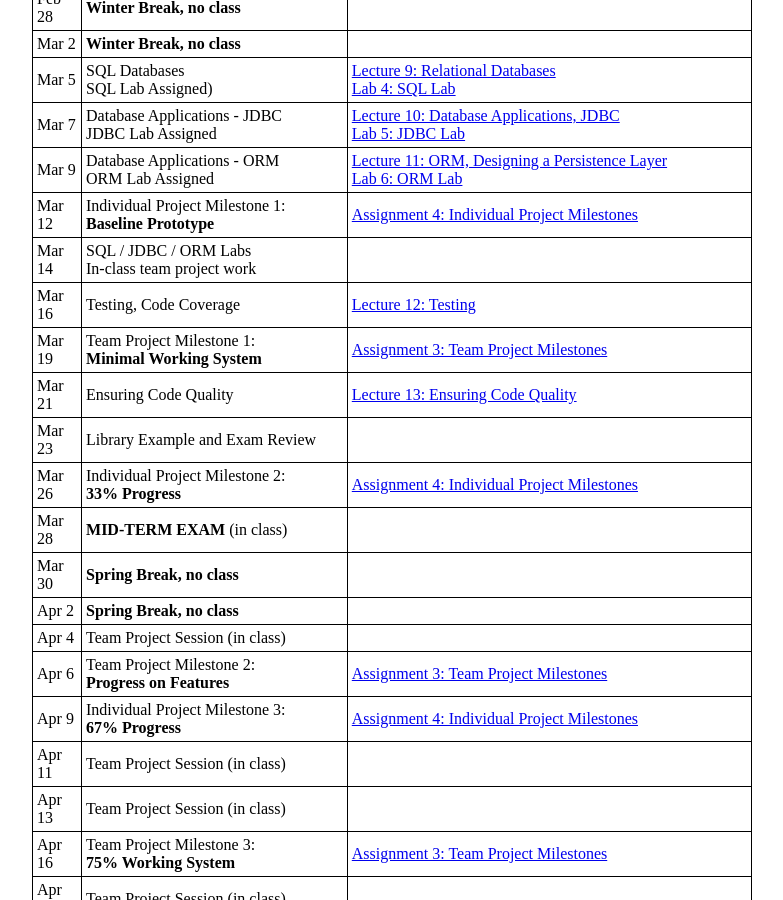
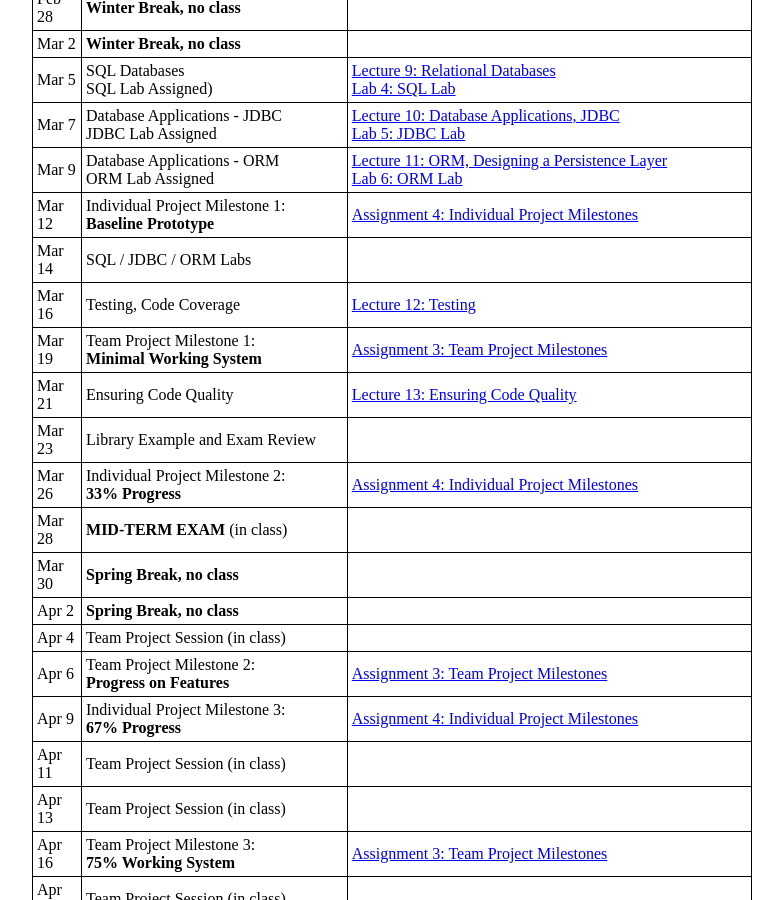
Before and after one commit to ycpcs/cs320-spring2018, a Jekyll site: the page built from schedule.md, in a window 1280 px wide and 900 px high, scrolled down 999 px. Shown: the whole window, without its empty margins (248-1031 px from the left). Built offline with Jekyll 4.4.1, drawn with Linux system fonts in a browser that asks for light colours.

Commit message:
updated schedule

```diff
--- a/schedule.md
+++ b/schedule.md
@@ -35,7 +35,7 @@ Mar 5  | SQL Databases<br> SQL Lab Assigned) | [Lecture 9: Relational Databases]
 Mar 7  | Database Applications - JDBC<br> JDBC Lab Assigned | [Lecture 10: Database Applications, JDBC](lectures/lecture10.html)<br> [Lab 5: JDBC Lab](./labs/lab05.html)
 Mar 9  | Database Applications - ORM <br> ORM Lab Assigned | [Lecture 11: ORM, Designing a Persistence Layer](lectures/lecture11.html)<br> [Lab 6: ORM Lab](./labs/lab06.html)
 Mar 12 | Individual Project Milestone 1:<br> **Baseline Prototype** | [Assignment 4: Individual Project Milestones](assign/assign04.html)
-Mar 14 | SQL / JDBC / ORM Labs<br> In-class team project work
+Mar 14 | SQL / JDBC / ORM Labs
 Mar 16 | Testing, Code Coverage | [Lecture 12: Testing](lectures/lecture12.html)
 Mar 19 | Team Project Milestone 1:<br> **Minimal Working System** | [Assignment 3: Team Project Milestones](assign/assign03.html)
 Mar 21 | Ensuring Code Quality | [Lecture 13: Ensuring Code Quality](lectures/lecture13.html)
```
